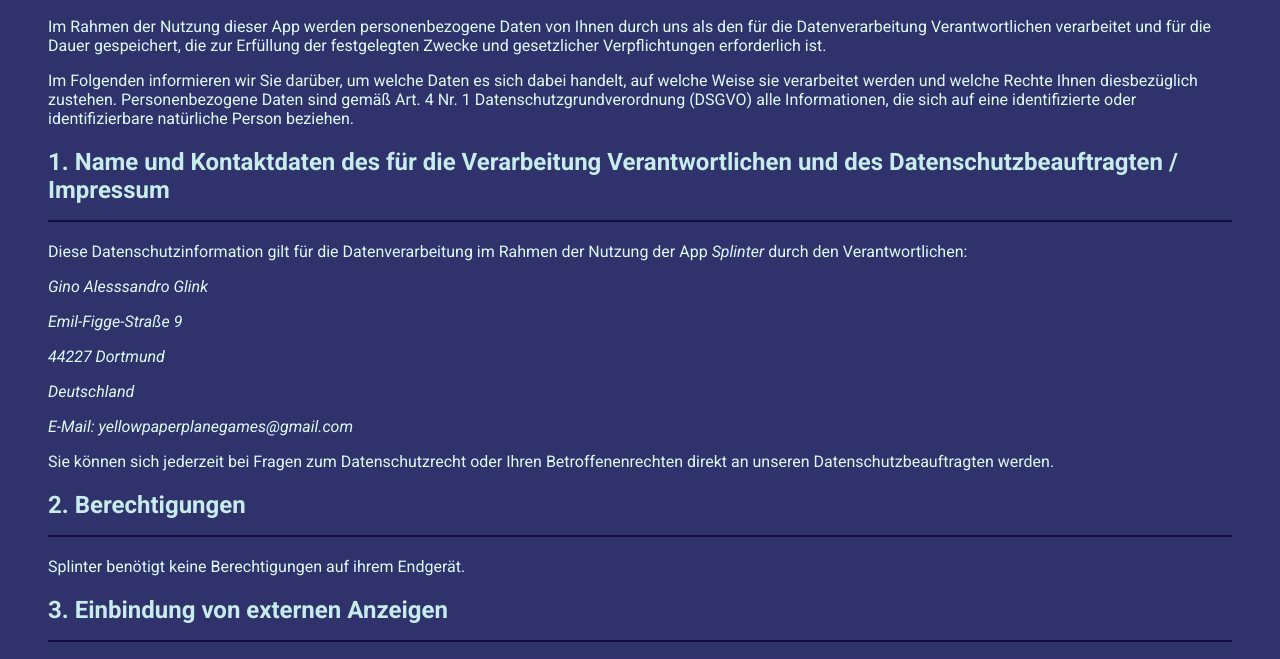
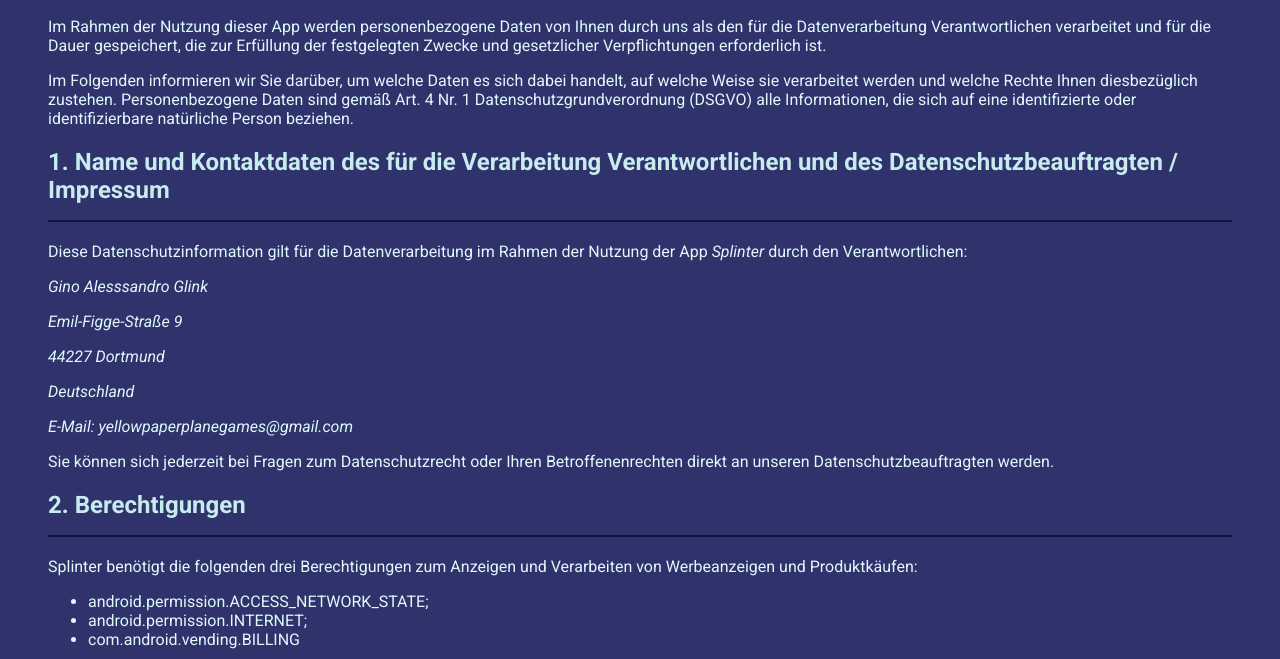
Before and after one commit to GingaaBread/Splinter, a plain HTML site: page index.html in a window 1280 px wide. Shown: the part 108-767 px from the top of the page. Drawn offline with Linux system fonts and the light colour scheme.

Commit message:
Version 2

```diff
--- a/index.html
+++ b/index.html
@@ -51,13 +51,12 @@
     </p>
 
     <h2>2. Berechtigungen</h2>
-    <p>Splinter benötigt keine Berechtigungen auf ihrem Endgerät.</p>
-        <!--4. WRITE_EXTERNAL_STORAGE (Fotos/Medien/Dateien/USB-Speicherinhalte):
-            Wird benötigt zum speichern der in den Bildern gescannten Texten.
-        5. READ_EXTERNAL_STORAGE (Fotos/Medien/Dateien/USB-Speicherinhalte):
-            Wird benötigt für das Einlesen und Scannen der Bilder.
-        -->
-
+    <p>Splinter benötigt die folgenden drei Berechtigungen zum Anzeigen und Verarbeiten von Werbeanzeigen und Produktkäufen:</p>
+    <ul>
+        <li>android.permission.ACCESS_NETWORK_STATE;</li>
+        <li>android.permission.INTERNET;</li>
+        <li>com.android.vending.BILLING</li>
+    </ul>
     <h2>3. Einbindung von externen Anzeigen</h2>
     <p>
         In unserem Internetauftritt setzen wir zur Einbindung von Werbeanzeigen Unity Ads ein. Es handelt sich hierbei um einen Dienst der Unity Technologies SF, nachfolgend nur "Unity" genannt.
@@ -106,5 +105,7 @@
         <h2>7. Aktualität und Änderung dieser Datenschutzinformation</h2>
         <p>Diese Datenschutzinformation ist aktuell gültig und hat den Stand Dezember 2021.
         Durch die Weiterentwicklung unserer App und Angebote darüber oder aufgrund geänderter gesetzlicher bzw. behördlicher Vorgaben kann es notwendig werden, diese Datenschutzinformation zu ändern.</p>
+
+        <p>Version: 2. Dezember, 2021.</p>
 </body>
 </html>
```
